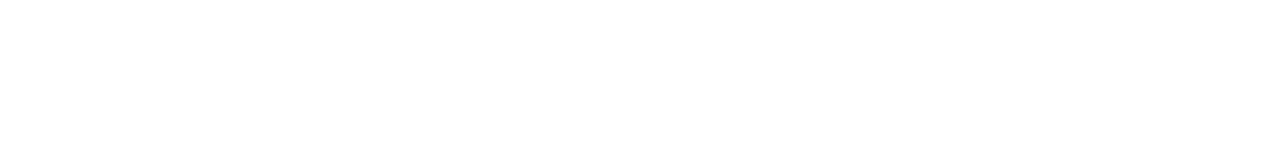
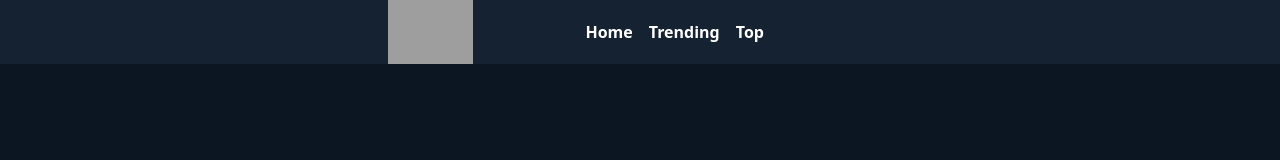
Before and after one commit to vasujain275/animep2pFront, a website: page index.html in a window 1280 px wide. Drawn offline with Linux system fonts and the light colour scheme; grey boxes are pictures that could not be loaded.

Commit message:
Added Tailwind

```diff
--- a/index.html
+++ b/index.html
@@ -4,9 +4,22 @@
     <meta charset="UTF-8">
     <meta http-equiv="X-UA-Compatible" content="IE=edge">
     <meta name="viewport" content="width=device-width, initial-scale=1.0">
+    <link href="/dist/output.css" rel="stylesheet">
     <title>AnimeP2P</title>
 </head>
-<body>
+<body class="bg-[#0b1622]">
+    <nav class="bg-[#152232]">
+        <div class="container mx-auto px-4">
+            <div class="flex items-center justify-between lg:justify-center">
+                <img class = "h-16 mr-28 ml-[-128px]" src="https://upload.wikimedia.org/wikipedia/commons/thumb/6/61/AniList_logo.svg/2048px-AniList_logo.svg.png" alt="Anilist">
+                <ul class="space-x-4 lg:flex lg:space-x-4 lg:items-center">
+                    <li><a class="text-white text-x6 font-bold" href="#">Home</a></li>
+                    <li><a class="text-white text-x6 font-bold" href="#">Trending</a></li>
+                    <li><a class="text-white text-x6 font-bold" href="#">Top</a></li>
+                  </ul>
+            </div>
+        </div>
+    </nav>
 
 </body>
 </html>
--- /dev/null
+++ b/style.css
@@ -0,0 +1,3 @@
+@tailwind base;
+@tailwind components;
+@tailwind utilities;
--- /dev/null
+++ b/tailwind.config.js
@@ -0,0 +1,9 @@
+/** @type {import('tailwindcss').Config} */
+module.exports = {
+  mode:'jit',
+  content: ["index.html"],
+  theme: {
+    extend: {},
+  },
+  plugins: [],
+}
```
Also changed, not shown: package.json (added, +8 -0 lines), dist/output.css (added), 2 other files.
